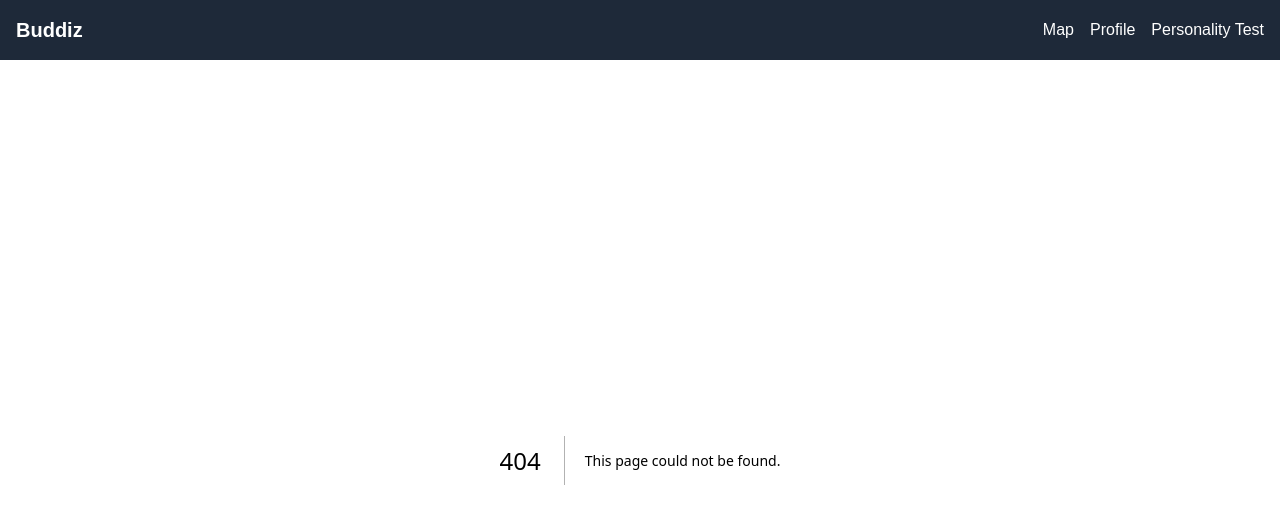
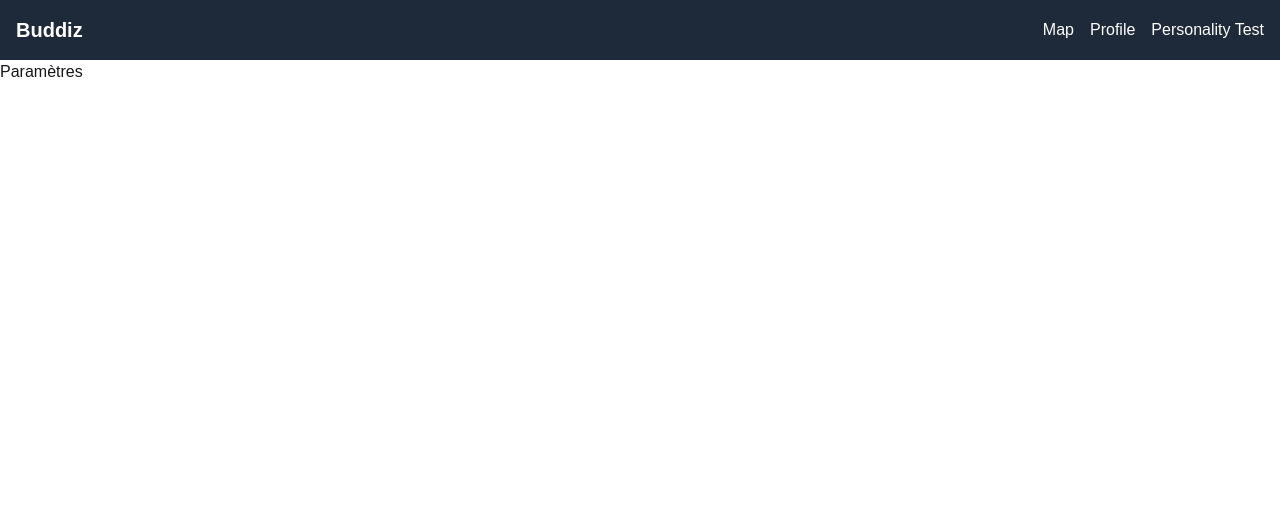
Before and after one commit to LolaHeurtevin/buddiz, a Next.js app: page /settings in a window 1280 px wide. Before the commit this address had no page. Shown: the top 524 px of the page. Built offline with nearby package versions, Linux system fonts and the light colour scheme.

Commit message:
Creating and setting up the profile page, settings page and personnality test page

```diff
--- a/src/app/profile/page.js
+++ b/src/app/profile/page.js
@@ -1,6 +1,6 @@
 "use client";
 
-export default function Profil() {
+export default function Profile() {
   return (
     <div>
       <h1>Profil</h1>
--- /dev/null
+++ b/src/app/settings/page.js
@@ -0,0 +1,9 @@
+"use client";
+
+export default function Settings() {
+  return (
+    <div>
+      <h1>Paramètres</h1>
+    </div>
+  );
+}
--- /dev/null
+++ b/src/app/test/page.js
@@ -0,0 +1,9 @@
+"use client";
+
+export default function Test() {
+  return (
+    <div>
+      <h1>Test de personnalité</h1>
+    </div>
+  );
+}
```
